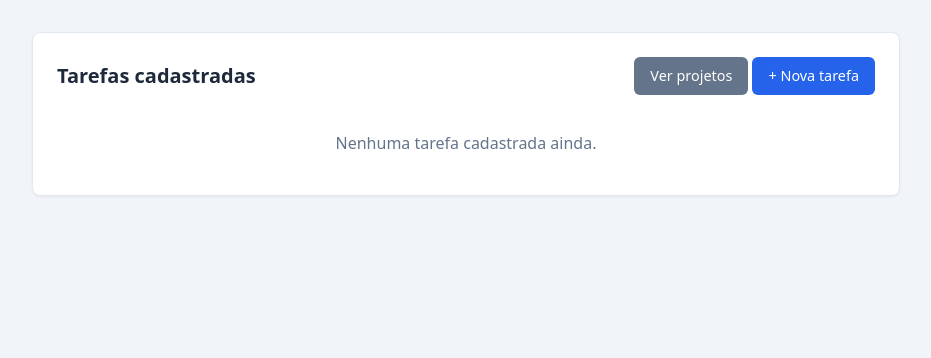
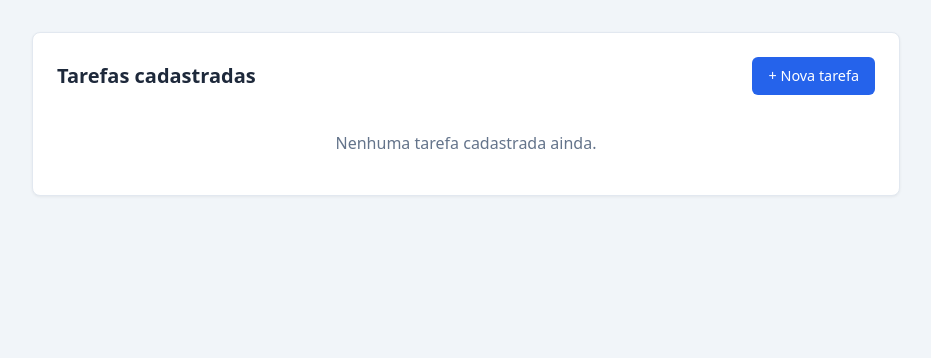
Before and after one commit to pdr-guilherme/atv18-pi-v2, a Django app: page /tarefas/ in a window 1280 px wide. Shown: the part 62-420 px from the top of the page, without its empty margins (174-1105 px from the left). Run offline with Django 5.2, Linux system fonts and the light colour scheme; data that the repository does not hold is empty.

Commit message:
feat: remover botão para ver projetos em listagem de tarefas

```diff
--- a/core/static/core/css/style.css
+++ b/core/static/core/css/style.css
@@ -218,10 +218,6 @@ main {
     letter-spacing: 0.03em;
 }
 
-.actions {
-    white-space: nowrap;
-}
-
 .empty {
     color: var(--secondary);
     text-align: center;
--- a/core/templates/core/tarefa_list.html
+++ b/core/templates/core/tarefa_list.html
@@ -6,10 +6,7 @@
 <section class="card">
     <div class="page-header">
         <h2>Tarefas cadastradas</h2>
-        <div class="actions">
-            <a href="{% url 'core:projeto_list' %}" class="btn btn-secondary">Ver projetos</a>
-            <a href="{% url 'core:tarefa_create' %}" class="btn btn-primary">+ Nova tarefa</a>
-        </div>
+        <a href="{% url 'core:tarefa_create' %}" class="btn btn-primary">+ Nova tarefa</a>
     </div>
 
     {% if tarefas %}
```
